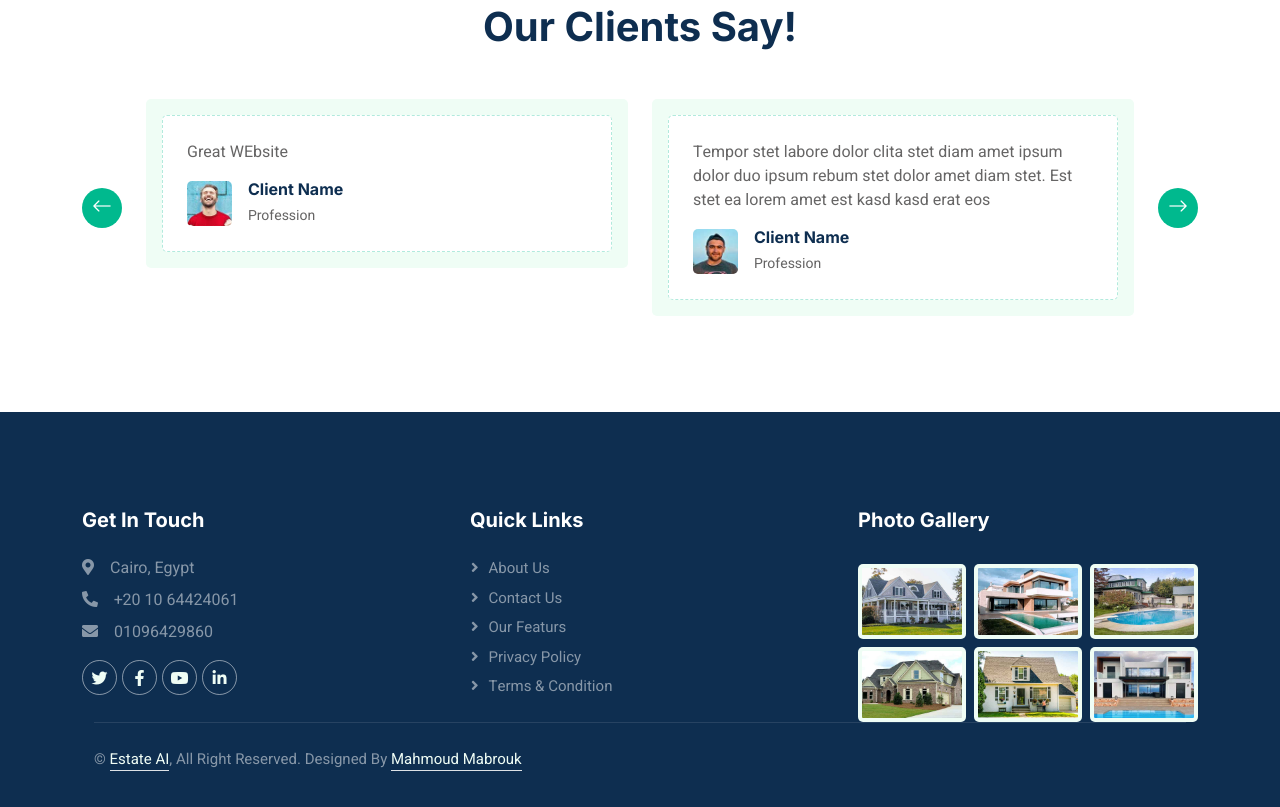
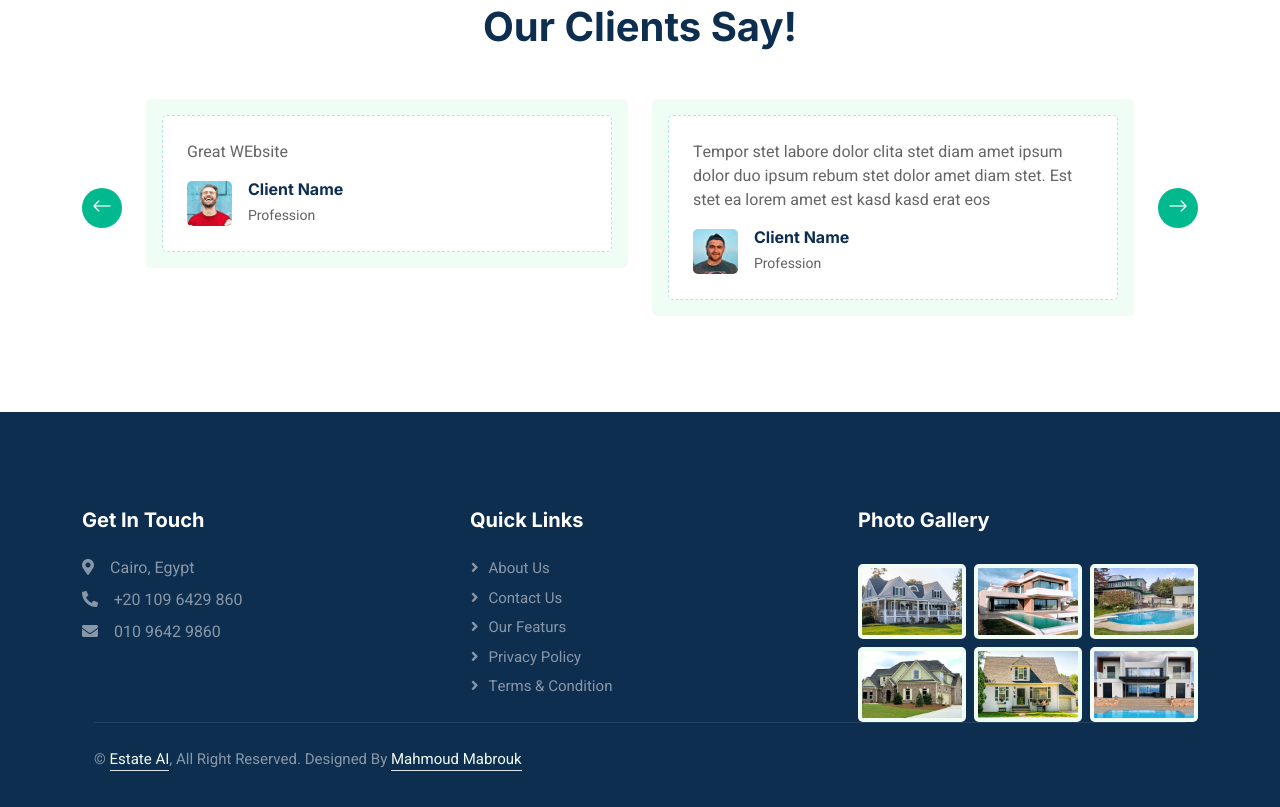
Before and after one commit to mabrouk-16/real-estate, a plain HTML site: page index.html in a window 1280 px wide. Shown: the part 3990-4797 px from the top of the page. Drawn offline with nearby package versions, Linux system fonts and the light colour scheme.

Commit message:
Update index.html

```diff
--- a/index.html
+++ b/index.html
@@ -1217,10 +1217,10 @@
             <div class="col-lg-4 col-md-6">
               <h5 class="text-white mb-4">Get In Touch</h5>
               <p class="mb-2"><i class="fa fa-map-marker-alt me-3"></i>Cairo, Egypt</p>
-              <p class="mb-2"><i class="fa fa-phone-alt me-3"></i>+20 10 64424061</p>
-              <p class="mb-2"><i class="fa fa-envelope me-3"></i>01096429860</p>
+              <p class="mb-2"><i class="fa fa-phone-alt me-3"></i>+20 109 6429 860</p>
+              <p class="mb-2"><i class="fa fa-envelope me-3"></i>010 9642 9860</p>
               <div class="d-flex pt-2">
-                <a class="btn btn-outline-light btn-social" href=""
+                <!-- <a class="btn btn-outline-light btn-social" href=""
                   ><i class="fab fa-twitter"></i
                 ></a>
                 <a class="btn btn-outline-light btn-social" href=""
@@ -1231,7 +1231,7 @@
                 ></a>
                 <a class="btn btn-outline-light btn-social" href=""
                   ><i class="fab fa-linkedin-in"></i
-                ></a>
+                ></a> -->
               </div>
             </div>
             <div class="col-lg-4 col-md-6">
```
